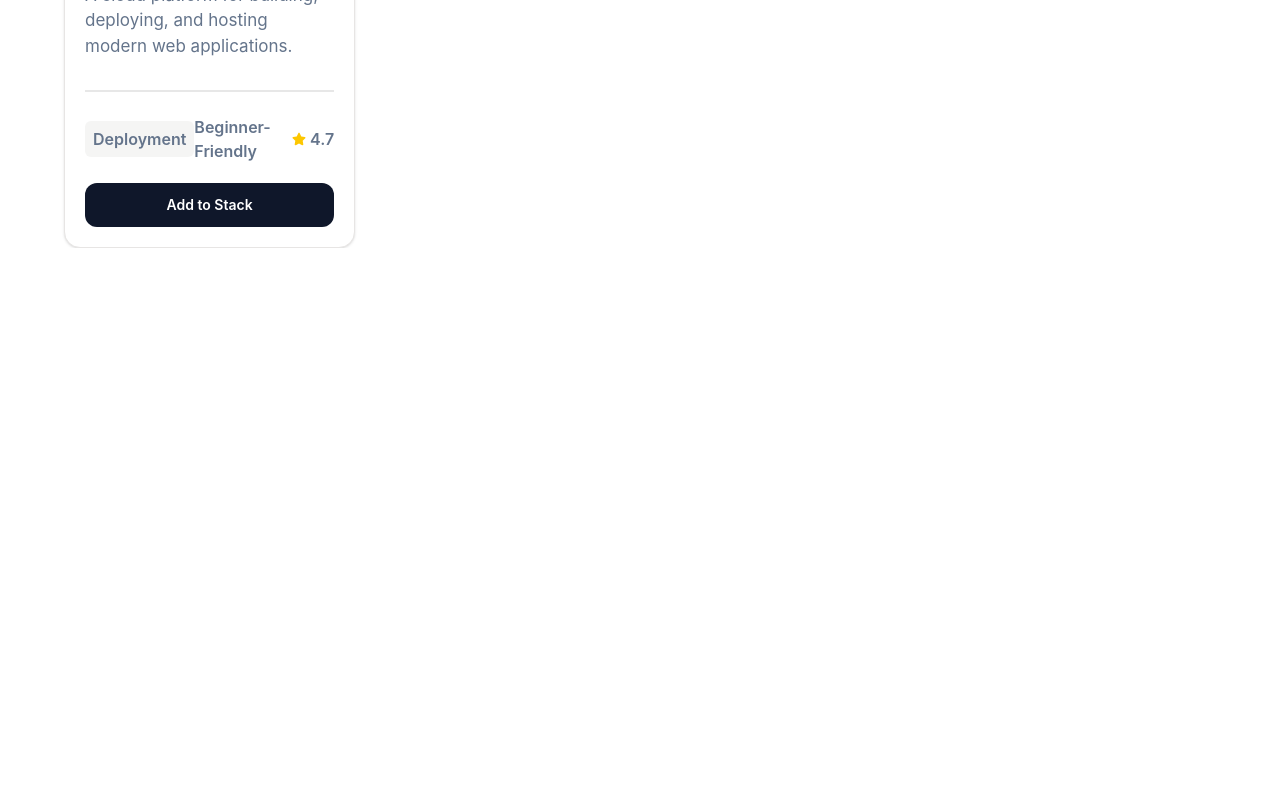
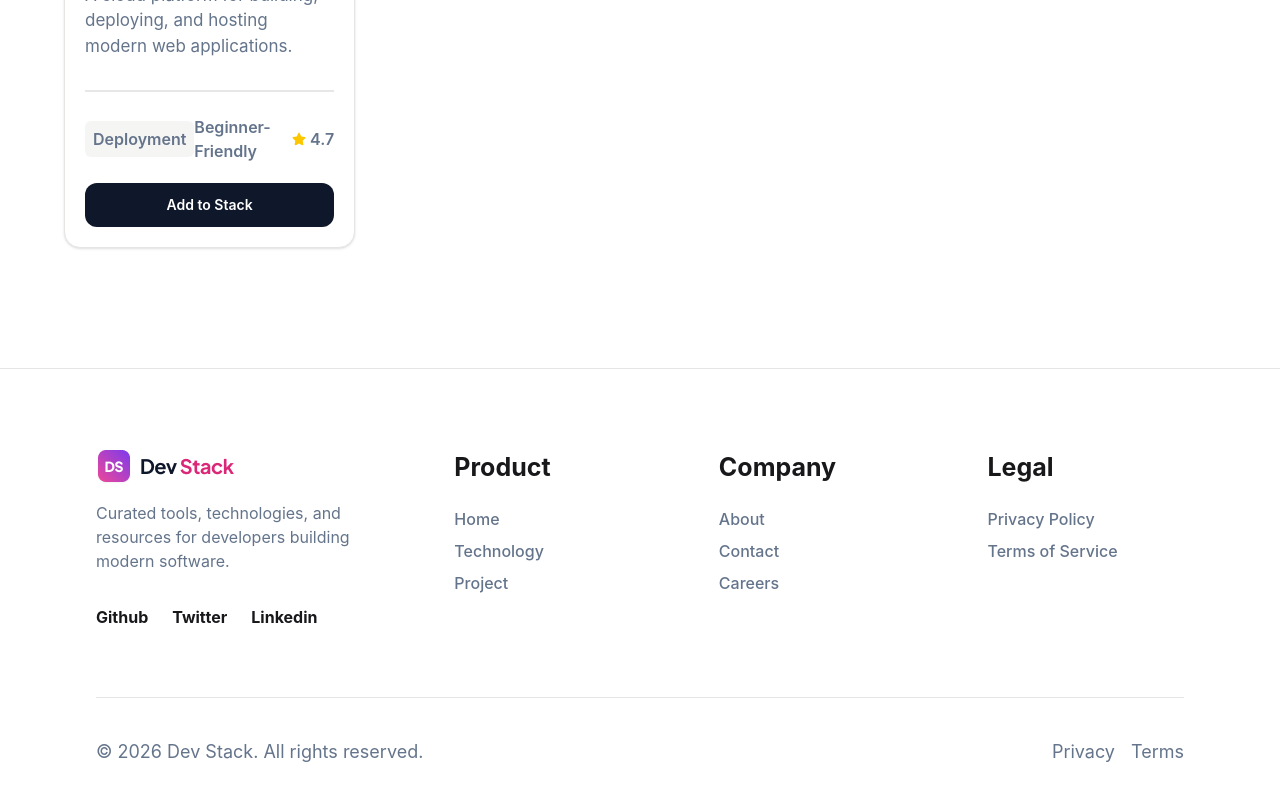
Before and after one commit to sm-sazzad/DevStack, a React (Vite) app: page / in a window 1280 px wide. Shown: the part 5392-6192 px from the top of the page. Before the commit the page ends 5640 px from the top, so only its background shows below. Built offline with nearby package versions, Linux system fonts and the light colour scheme.

Commit message:
Create responsive footer section

```diff
--- a/src/Components/Footer.tsx
+++ b/src/Components/Footer.tsx
@@ -1,9 +1,50 @@
-
+import footerlogo from "../assets/logo-text.png"
 
 const Footer = () => {
     return (
-        <div>
-
+        <div className="mt-30 border-t border-stone-200">
+            <footer className="grid grid-cols-1 lg:grid-cols-4 gap-3 justify-items-center items-start pt-20 pb-13 mx-24 border-b border-stone-200">
+                <div className="text-center lg:text-start">
+                    <img src={footerlogo} alt="" className="mx-auto lg:mx-0" />
+                    <p className="font-xl text-[#64748B] py-4">Curated tools, technologies, and resources for developers building
+                        modern software.</p>
+                    <ul className="flex gap-10 lg:gap-6 font-bold py-4 justify-center lg:justify-start">
+                        <li><a href="https://github.com/sm-sazzad">Github</a></li>
+                        <li><a href="https://x.com/sm_sazzad58">Twitter</a></li>
+                        <li><a href="https://www.linkedin.com/in/sm-sazzad/">Linkedin</a></li>
+                    </ul>
+                </div>
+                <div className="hidden lg:block ">
+                    <h1 className="text-[25px] font-bold">Product</h1>
+                    <ul className="my-5 space-y-2 text-[#64748B] font-medium">
+                        <li><a href="#">Home</a></li>
+                        <li><a href="#">Technology</a></li>
+                        <li><a href="#">Project</a></li>
+                    </ul>
+                </div>
+                <div className="hidden lg:block ">
+                    <h1 className="text-[25px] font-bold">Company</h1>
+                    <ul className="my-5 space-y-2 text-[#64748B] font-medium">
+                        <li><a href="#">About</a></li>
+                        <li><a href="#">Contact</a></li>
+                        <li><a href="#">Careers</a></li>
+                    </ul>
+                </div>
+                <div className="hidden lg:block ">
+                    <h1 className="text-[25px] font-bold">Legal</h1>
+                    <ul className="my-5 space-y-2 text-[#64748B] font-medium">
+                        <li><a href="#">Privacy Policy</a></li>
+                        <li><a href="#">Terms of Service</a></li>
+                    </ul>
+                </div>
+            </footer>
+            <div className="flex justify-between mx-24 my-10 text-lg text-[#64748B]">
+                <span className="">© 2026 Dev Stack. All rights reserved.</span>
+                <ul className="flex gap-4">
+                    <li><a href="#">Privacy</a></li>
+                    <li><a href="#">Terms</a></li>
+                </ul>
+            </div>
         </div>
     );
 };
```
